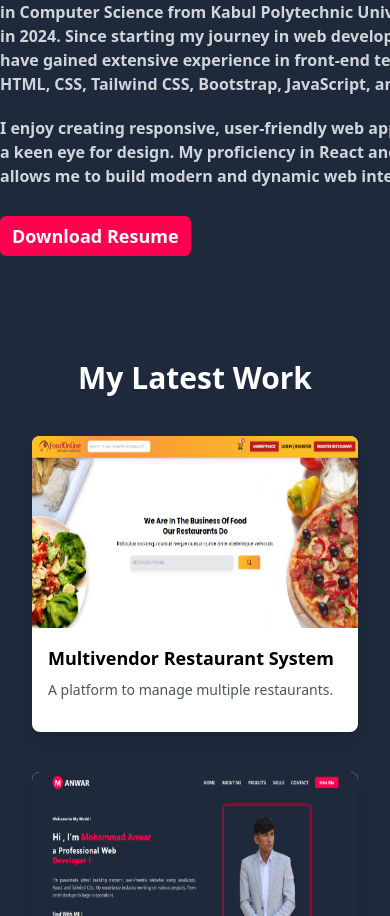
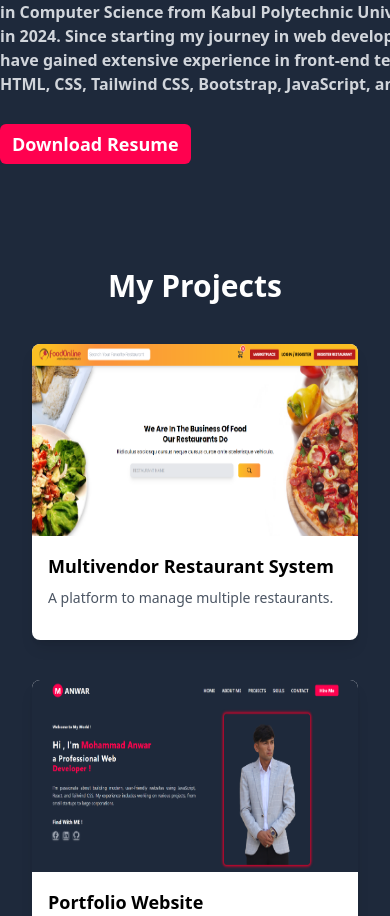
Before and after one commit to AnwarMohammadi2001/My_Portfolio, a React (Vite) app: page / in a window 390 px wide. Shown: the part 2008-2924 px from the top of the page. Built offline with nearby package versions, Linux system fonts and the light colour scheme; a web font is replaced by a local one.

Commit message:
add some style in all pages

```diff
--- a/package.json
+++ b/package.json
@@ -14,7 +14,8 @@
     "react": "^18.3.1",
     "react-dom": "^18.3.1",
     "react-icons": "^5.3.0",
-    "react-router-dom": "^6.26.1"
+    "react-router-dom": "^6.26.1",
+    "react-scroll": "^1.9.0"
   },
   "devDependencies": {
     "@eslint/js": "^9.9.0",
--- a/src/App.jsx
+++ b/src/App.jsx
@@ -1,21 +1,11 @@
 import React from "react";
-import { BrowserRouter as Router, Routes, Route } from "react-router-dom";
-import { Navbar } from "./Components/Navbar";
+
 import Layout from "./Layout/Layout";
-import Home from "./Components/Home/Home";
-import AboutMe from "./Components/About_Me/AboutMe";
 
 const App = () => {
   return (
     <div>
-      <Router>
-        <Routes>
-          <Route path="/" element={<Layout />}>
-            <Route index element={<Home />} />
-            <Route path="/aboutme" element={<AboutMe />} />
-          </Route>
-        </Routes>
-      </Router>
+      <Layout />
     </div>
   );
 };
--- a/src/Components/About_Me/AboutMe.jsx
+++ b/src/Components/About_Me/AboutMe.jsx
@@ -2,7 +2,7 @@ import React from "react";
 import cover from "../../assets/images/cover_2.png";
 const AboutMe = () => {
   return (
-    <div className="py-16">
+    <div id="aboutme" className="py-16">
       <div className="grid grid-cols-1 md:grid-cols-2">
         <div className="flex justify-center items-center">
           <div className=" w-[400px] flex justify-center  rounded-xl z-10 border border-black shadow-lg shadow-white ">
@@ -23,11 +23,7 @@ const AboutMe = () => {
             gained extensive experience in front-end technologies such as HTML,
             CSS, Tailwind CSS, Bootstrap, JavaScript, and React.js.
           </p>
-          <p className="w-[550px] mt-5 text-gray-300 text-md font-semibold">
-            I enjoy creating responsive, user-friendly web applications and have
-            a keen eye for design. My proficiency in React and Tailwind CSS
-            allows me to build modern and dynamic web interfaces.
-          </p>
+
           <button className="bg-[#ff014f] text-white mt-7 font-bold text-lg px-3 hover:bg-[#930d35] py-1.5 rounded-md">
             Download Resume
           </button>
--- a/src/Components/Contact.jsx
+++ b/src/Components/Contact.jsx
@@ -3,7 +3,7 @@ import { FaEnvelope, FaPhone, FaMapMarkerAlt } from "react-icons/fa";
 
 const Contact = () => {
   return (
-    <div className=" mx-auto px-4 py-12">
+    <div id="contact" className=" mx-auto px-4 py-12">
       <div className="container">
         {/* Contact Form Section */}
         <div className="flex flex-col lg:flex-row gap-8">
--- a/src/Components/Home/Home.jsx
+++ b/src/Components/Home/Home.jsx
@@ -47,7 +47,7 @@ const Home = () => {
 
   return (
     <div>
-      <div className="container min-h-[600px] pt-10  grid grid-cols-1 md:grid-cols-2">
+      <div id="home" className="container min-h-[600px] pt-10  grid grid-cols-1 md:grid-cols-2">
         <div className="flex flex-col pt-10 items-start">
           <h1 className="text-md font-bold text-white">
             Welcome to My World !
--- a/src/Components/Navbar.jsx
+++ b/src/Components/Navbar.jsx
@@ -1,31 +1,30 @@
 import React from "react";
-import { Link } from "react-router-dom";
 
 const navItems = [
   {
     id: 1,
     title: "Home",
-    path: "/",
+    path: "#home",
   },
   {
     id: 2,
     title: "About me",
-    path: "/aboutme",
+    path: "#aboutme",
   },
   {
     id: 3,
     title: "Projects",
-    path: "/",
+    path: "#projects",
   },
   {
     id: 4,
     title: "Skills",
-    path: "/",
+    path: "#skills",
   },
   {
     id: 5,
     title: "Contact",
-    path: "/",
+    path: "#contact",
   },
 ];
 export const Navbar = () => {
@@ -35,7 +34,7 @@ export const Navbar = () => {
         <div>
           {/* Logo and Name */}
           <h1 className="text-3xl font-bold text-[#F0F0F0]">
-            <Link to="/" className="uppercase flex items-center space-x-2">
+            <a href="home" className="uppercase flex items-center space-x-2">
               <span className="flex justify-center items-center w-12 h-12 text-white rounded-full bg-[#ff014f] font-bold text-3xl">
                 M
               </span>
@@ -45,7 +44,7 @@ export const Navbar = () => {
               >
                 ANWAR
               </span>
-            </Link>{" "}
+            </a>{" "}
             {/* Link to Homepage */}
           </h1>
         </div>
@@ -54,9 +53,9 @@ export const Navbar = () => {
             {navItems.map((item) => (
               <li
                 key={item.id}
-                className="uppercase inline-block hover:text-[#ff014f] text-white text-lg hover:shadow-[0_3px_0_-1px_#ff014f] duration-300 font-semibold"
+                className="uppercase inline-block cursor-pointer hover:text-[#ff014f] text-white text-lg hover:shadow-[0_3px_0_-1px_#ff014f] duration-300 font-semibold"
               >
-                <Link to={item.path}>{item.title}</Link>
+                <a href={item.path}>{item.title}</a>
               </li>
             ))}
           </ul>
--- a/src/Components/Projects/Project.jsx
+++ b/src/Components/Projects/Project.jsx
@@ -33,9 +33,9 @@ const projects = [
 
 const Projects = () => {
   return (
-    <div className=" mx-auto px-4 py-10">
+    <div id="projects" className=" mx-auto px-4 py-10">
       <div className="flex justify-center">
-        <h1 className="text-white font-bold text-3xl pb-10">My Latest Work</h1>
+        <h1 className="text-white font-bold text-3xl pb-10">My Projects</h1>
       </div>
       {/* Grid layout for cards */}
       <div className=" container grid grid-cols-1 sm:grid-cols-2 lg:grid-cols-3 gap-10">
--- a/src/Components/Skills.jsx
+++ b/src/Components/Skills.jsx
@@ -47,7 +47,7 @@ const Skills = () => {
   ];
 
   return (
-    <div className="container mx-auto px-4 py-8">
+    <div id="skills" className="container mx-auto px-4 py-8">
       <h2 className="text-3xl font-bold mb-6 text-white text-center">
         My Skills
       </h2>
--- a/src/index.css
+++ b/src/index.css
@@ -7,5 +7,8 @@
   @apply bg-primary text-white font-semibold py-3 px-6 rounded-xl shadow-[0px_10px_14px_-7px_#de0029] hover:!scale-110 duration-300;
 }
 body {
-    @apply bg-[#1E293B];
-  }
+  @apply bg-[#1E293B];
+}
+html {
+  scroll-behavior: smooth;
+}
```
Also changed, not shown: 1 other file (tests, documents, lock files or other folders).
